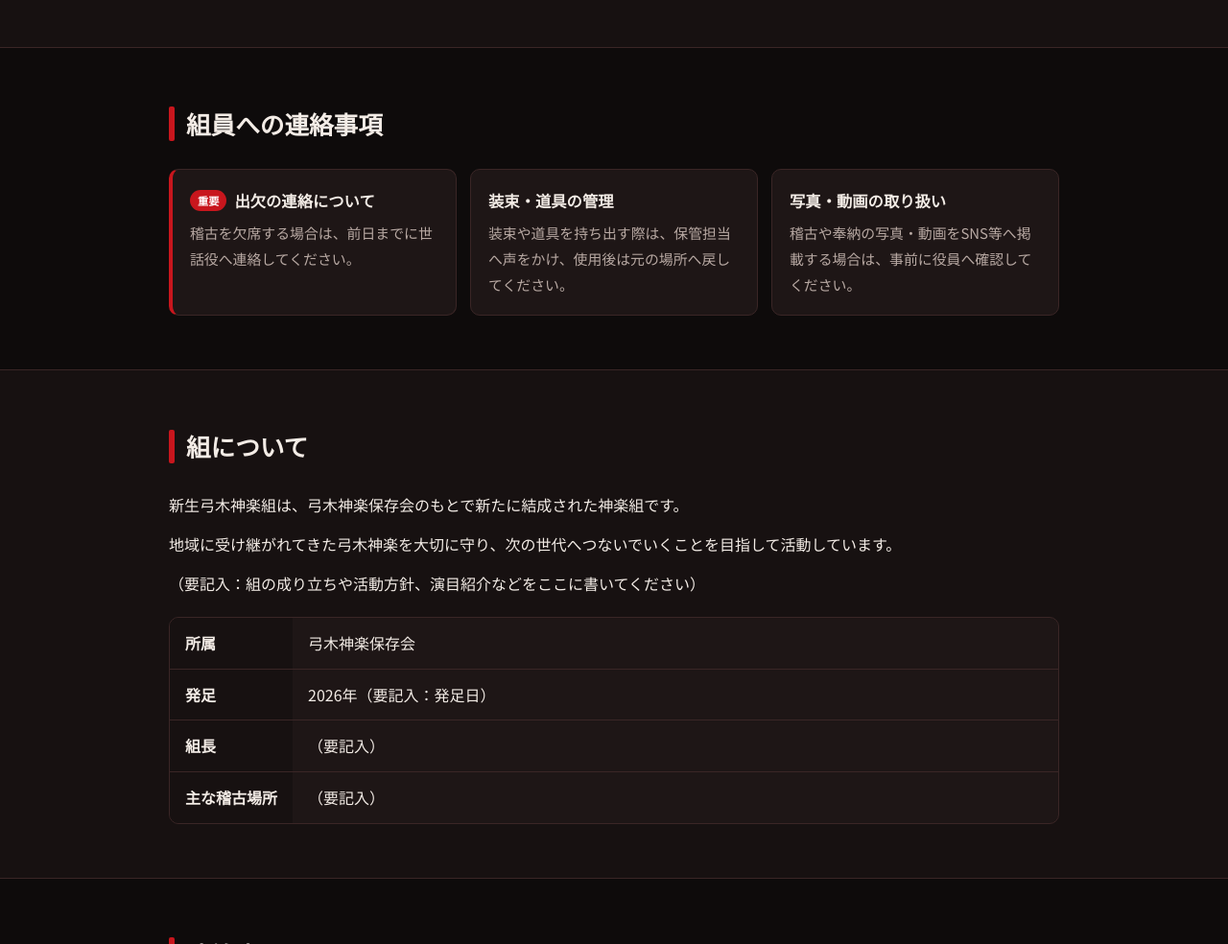
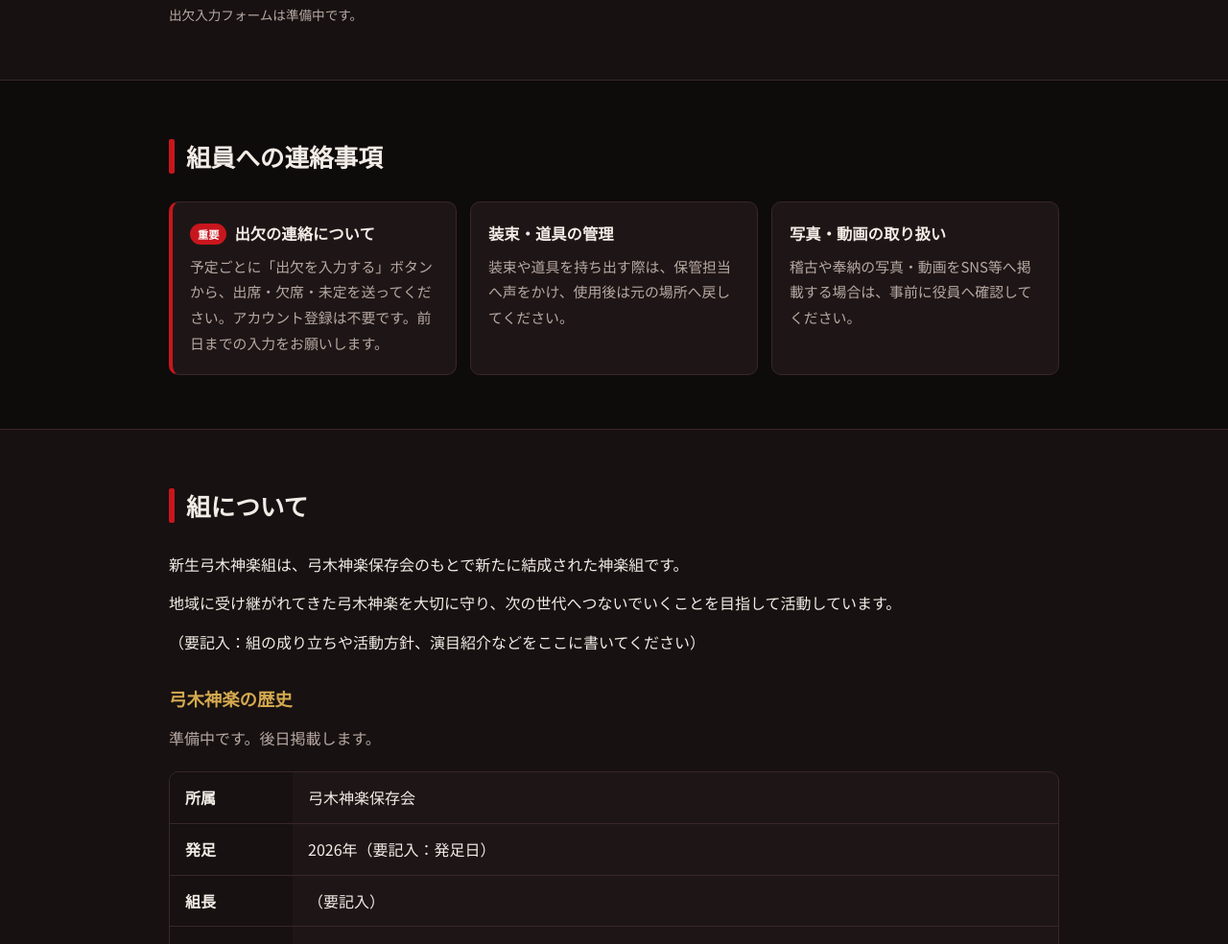
Before and after one commit to ryubou1220/test, a plain HTML site: page index.html in a window 1280 px wide. Shown: the part 1652-2636 px from the top of the page at 96% size. Drawn offline with Linux system fonts and the light colour scheme.

Commit message:
誰でも見られる公開サイト＋Googleフォーム出欠に切り替え
Co-Authored-By: Claude Opus 5.5 <noreply@anthropic.com>
Claude-Session: https://claude.ai/code/session_018K6NM6DE1QUpjJQ1zrmbEP

```diff
--- a/assets/main.js
+++ b/assets/main.js
@@ -24,6 +24,10 @@
     return d.getFullYear() + "年" + (d.getMonth() + 1) + "月" + d.getDate() + "日（" + WEEK[d.getDay()] + "）";
   }
   var today = new Date(); today.setHours(0, 0, 0, 0);
+  var att = data.attendance || {};
+  function safeUrl(u) { return /^https:\/\//.test(String(u || "")) ? u : ""; }
+  var formUrl = safeUrl(att.formUrl), resultUrl = safeUrl(att.resultUrl);
+  function linkBtn(href, text, cls) { return el("a", { class: "btn-rsvp " + (cls || ""), href: href, target: "_blank", rel: "noopener", text: text }); }
 
   // お知らせ
   var newsList = document.getElementById("news-list");
@@ -63,7 +67,8 @@
           el("span", { text: e.title })
         ]),
         meta ? el("p", { class: "meta", text: meta }) : null,
-        e.note ? el("p", { class: "note", text: e.note }) : null
+        e.note ? el("p", { class: "note", text: e.note }) : null,
+        (formUrl && parseDate(e.date) >= today) ? el("div", { class: "actions" }, [linkBtn(formUrl, "出欠を入力する", "small")]) : null
       ])
     ]);
   }
@@ -88,6 +93,12 @@
       renderAll(btn.getAttribute("data-filter"));
     });
   });
+
+  // 出欠ボタン（ヒーロー）
+  var ha = document.getElementById("hero-actions");
+  if (formUrl) ha.appendChild(linkBtn(formUrl, "出欠を入力する"));
+  if (resultUrl) ha.appendChild(linkBtn(resultUrl, "出欠状況を見る", "ghost"));
+  if (!formUrl) schedEl.parentNode.insertBefore(el("p", { class: "rsvp-note", text: "出欠入力フォームは準備中です。" }), schedEl.nextSibling);
 
   // 次の予定（ヒーロー）
   if (upcoming.length) {
@@ -117,6 +128,10 @@
     });
   }
   facts(document.getElementById("about-facts"), about.facts);
+  var hist = document.getElementById("history-body");
+  var hs = (about.history || []).filter(Boolean);
+  if (hs.length) hs.forEach(function (t) { hist.appendChild(el("p", { text: t })); });
+  else hist.appendChild(el("p", { class: "muted", text: "準備中です。後日掲載します。" }));
   facts(document.getElementById("contact-list"), data.contact);
 
   // フッター
--- a/assets/style.css
+++ b/assets/style.css
@@ -143,3 +143,20 @@ a { color: var(--accent-bright); }
 .site-footer { border-top: 4px solid var(--accent); background: var(--hero-bg); color: var(--hero-ink); padding: 24px 0; font-size: .85rem; }
 .site-footer p { margin: 0; }
 .site-footer .updated { opacity: .7; }
+
+/* 出欠ボタン */
+.hero-actions { margin-top: 18px; display: flex; flex-wrap: wrap; gap: 10px; }
+.hero-actions:empty { display: none; }
+.btn-rsvp {
+  display: inline-flex; align-items: center; gap: 6px; text-decoration: none;
+  background: var(--accent); color: var(--accent-ink); font-weight: 700;
+  padding: 10px 20px; border-radius: 99px; border: 1px solid var(--accent); min-height: 44px;
+}
+.btn-rsvp:hover { background: var(--accent-bright); border-color: var(--accent-bright); }
+.btn-rsvp.ghost { background: none; color: var(--ink); border-color: var(--line); font-weight: 500; }
+.btn-rsvp.ghost:hover { border-color: var(--accent-bright); background: none; }
+.btn-rsvp.small { padding: 5px 14px; min-height: 36px; font-size: .88rem; }
+.event .actions { margin-top: 10px; }
+.rsvp-note { margin: 10px 0 0; font-size: .85rem; color: var(--ink-soft); }
+.sub-title { font-family: var(--serif); color: var(--gold); font-size: 1.15rem; margin: 28px 0 10px; }
+.muted { color: var(--ink-soft); }
--- a/data/site-data.js
+++ b/data/site-data.js
@@ -12,6 +12,14 @@
  */
 window.SITE_DATA = {
   updated: "2026-11-28",
+
+  // ---------- 出欠フォーム（Googleフォーム） ----------
+  // formUrl  : 組員が出欠を入力するGoogleフォームのURL（「送信」→リンクでコピーしたもの）
+  // resultUrl: 出欠状況を見せる場合のスプレッドシートのURL（見せないなら "" のまま）
+  attendance: {
+    formUrl: "",
+    resultUrl: ""
+  },
 
   // ---------- お知らせ（新しい順に自動で並びます） ----------
   news: [
@@ -69,7 +77,7 @@ window.SITE_DATA = {
   notices: [
     {
       title: "出欠の連絡について",
-      body: "稽古を欠席する場合は、前日までに世話役へ連絡してください。",
+      body: "予定ごとに「出欠を入力する」ボタンから、出席・欠席・未定を送ってください。アカウント登録は不要です。前日までの入力をお願いします。",
       important: true
     },
     {
@@ -91,6 +99,8 @@ window.SITE_DATA = {
       "地域に受け継がれてきた弓木神楽を大切に守り、次の世代へつないでいくことを目指して活動しています。",
       "（要記入：組の成り立ちや活動方針、演目紹介などをここに書いてください）"
     ],
+    // 弓木神楽の歴史（段落ごとに "" で区切って並べます。空のときは「準備中」と表示）
+    history: [],
     facts: [
       { label: "所属", value: "弓木神楽保存会" },
       { label: "発足", value: "2026年（要記入：発足日）" },
--- a/index.html
+++ b/index.html
@@ -4,6 +4,7 @@
   <meta charset="utf-8">
   <meta name="theme-color" content="#0e0b0b">
   <meta name="viewport" content="width=device-width, initial-scale=1">
+  <meta name="robots" content="noindex, nofollow">
   <title>新生弓木神楽組｜弓木神楽保存会</title>
   <meta name="description" content="弓木神楽保存会 新生弓木神楽組の情報共有サイト。お知らせ、稽古・奉納の予定、連絡事項を掲載しています。">
   <link rel="preconnect" href="https://fonts.googleapis.com">
@@ -45,6 +46,7 @@
           <strong id="next-title"></strong>
           <span id="next-when"></span>
         </div>
+        <div class="hero-actions" id="hero-actions"></div>
       </div>
     </section>
 
@@ -83,6 +85,8 @@
       <div class="wrap about">
         <h2 class="section-title"><span>組について</span></h2>
         <div class="about-body" id="about-body"></div>
+        <h3 class="sub-title">弓木神楽の歴史</h3>
+        <div class="about-body" id="history-body"></div>
         <dl class="facts" id="about-facts"></dl>
       </div>
     </section>
```
Also changed, not shown: 3 other files.
